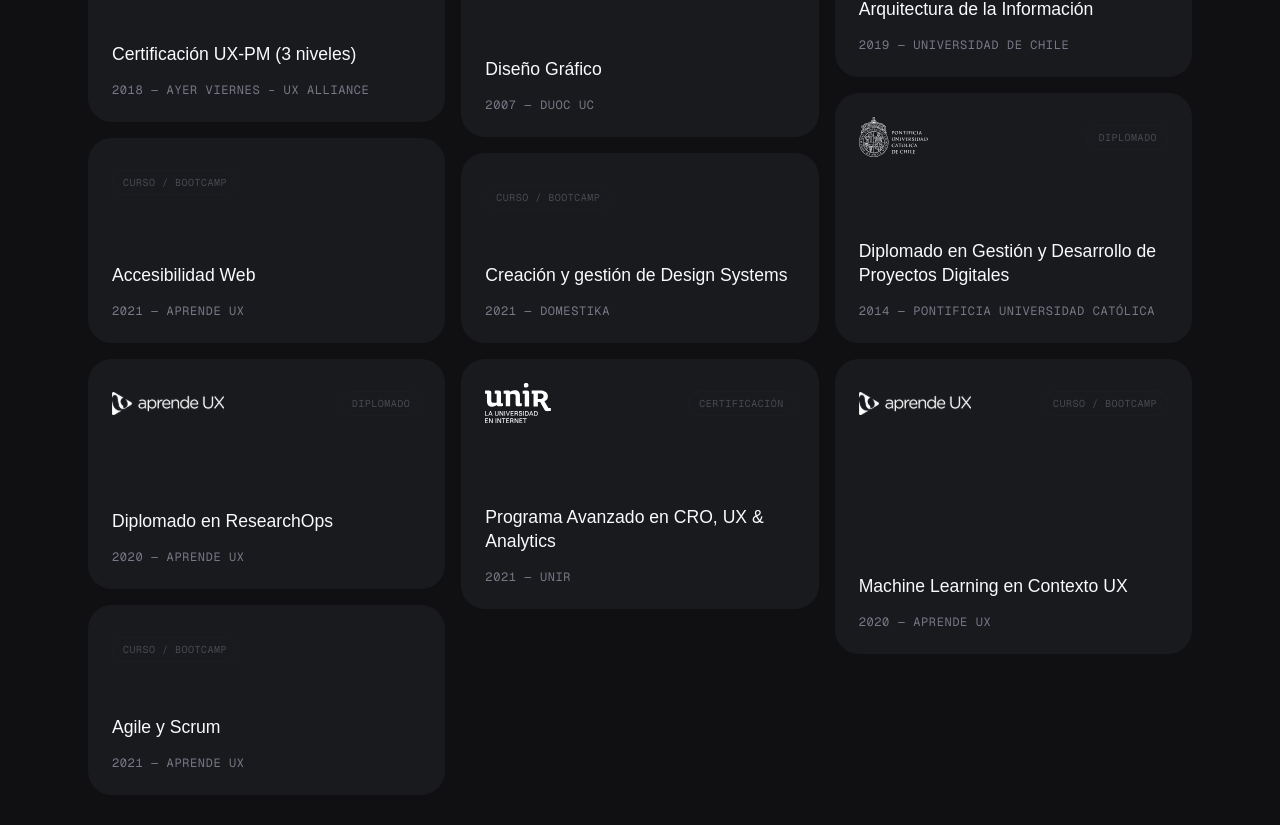
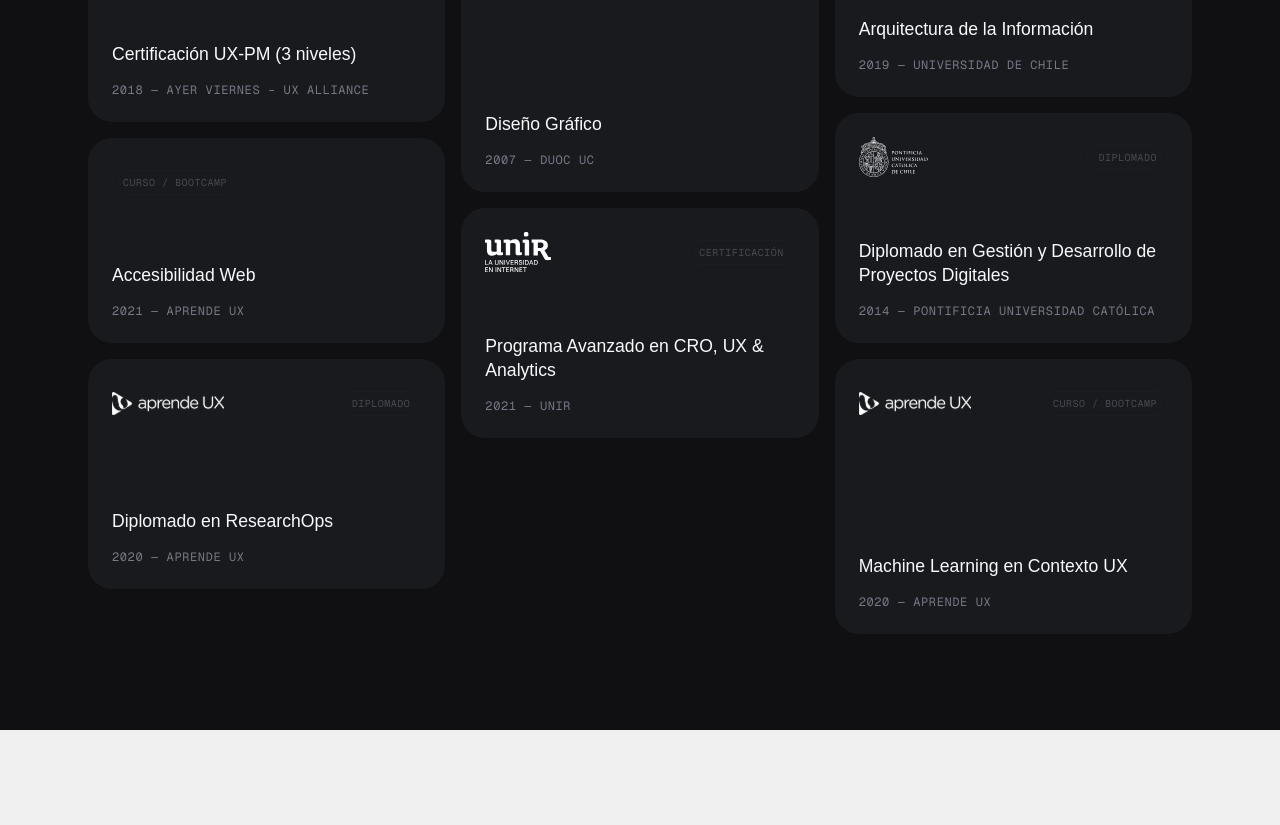
Before and after one commit to fcophox/ultracms-website-fcophox, a Next.js app: page /methodology in a window 1280 px wide. Shown: the part 3375-4200 px from the top of the page. Built offline with nearby package versions, Linux system fonts and the light colour scheme; no server answers; a web font is replaced by a local one.

Commit message:
Remove Agile y Scrum and Design Systems courses

```diff
--- a/src/components/certifications.tsx
+++ b/src/components/certifications.tsx
@@ -41,12 +41,7 @@
     category: "Diplomados",
     logo: "/studies/aprendeux.svg",
   },
-  {
-    title: "Agile y Scrum",
-    year: "2021",
-    institution: "Aprende UX",
-    category: "Cursos & Bootcamps",
-  },
+
   {
     title: "Diplomado en UX Design",
     year: "2019",
@@ -67,12 +62,7 @@
     category: "Certificaciones",
     logo: "/studies/duoc.svg",
   },
-  {
-    title: "Creación y gestión de Design Systems",
-    year: "2021",
-    institution: "Domestika",
-    category: "Cursos & Bootcamps",
-  },
+
   {
     title: "Programa Avanzado en CRO, UX & Analytics",
     year: "2021",
```
